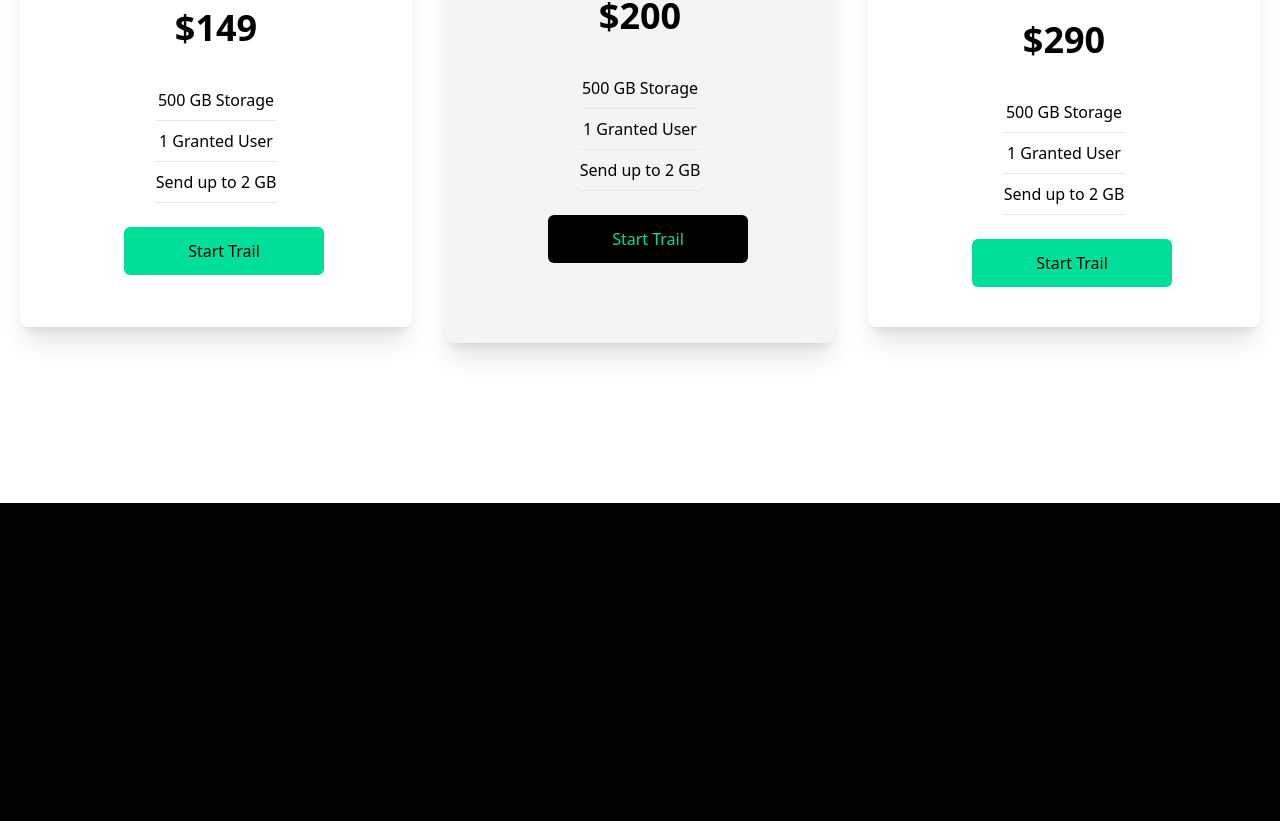
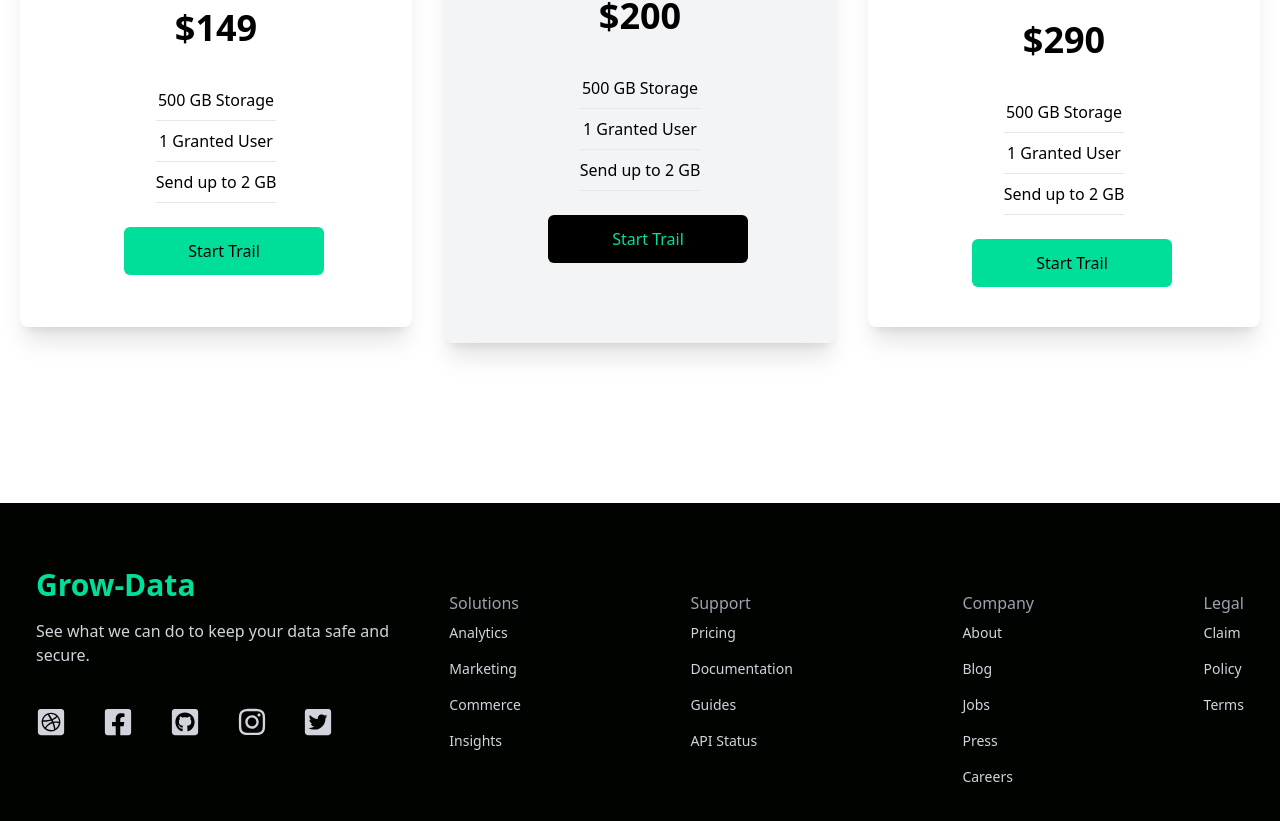
Before and after one commit to Mo-Aziz/grow-data-react-taiwind, a React (Create React App) app: page / in a window 1280 px wide. Shown: the part 1971-2792 px from the top of the page. Before the commit the page ends 2474 px from the top, so only its background shows below. Built offline with nearby package versions, Linux system fonts and the light colour scheme.

Commit message:
styled and finished the footer

```diff
--- a/src/App.js
+++ b/src/App.js
@@ -1,6 +1,7 @@
  import React from 'react'
 import Analytics from './components/Analytics';
 import Cards from './components/Cards';
+import Footer from './components/Footer';
 import Hero from './components/Hero';
 import Navbar from './components/Navbar';
 import Newsletter from './components/Newsletter';
@@ -13,6 +14,7 @@
        <Analytics/>
        <Newsletter/>
        <Cards/>
+       <Footer/>
     </div>
   );
 }
--- /dev/null
+++ b/src/components/Footer.js
@@ -0,0 +1,68 @@
+import React from "react";
+import {
+  FaDribbbleSquare,
+  FaFacebookSquare,
+  FaGithubSquare,
+  FaInstagram,
+  FaTwitterSquare,
+} from "react-icons/fa";
+const Footer = () => {
+  return (
+    <div className="max-w-[1240px] py-16 px-4 mx-auto grid lg:grid-cols-3 gap-8 text-gray-300">
+      <div>
+        <h1 className="w-full text-3xl font-bold text-[#00df9a] ">Grow-Data</h1>
+        <p className="py-4">
+          See what we can do to keep your data safe and secure.
+        </p>
+        <div className="flex justify-between md:w-[78%] my-6">
+          <FaDribbbleSquare size={30} />
+          <FaFacebookSquare size={30} />
+          <FaGithubSquare size={30} />
+          <FaInstagram size={30} />
+          <FaTwitterSquare size={30} />
+        </div>
+      </div>
+      <div className="lg:col-span-2 flex justify-between mt-6">
+        <div>
+            <h6 className="font-medium text-gray-400">Solutions</h6>
+            <ul>
+                <li className="py-2 text-sm">Analytics</li>
+                <li className="py-2 text-sm">Marketing</li>
+                <li className="py-2 text-sm">Commerce</li>
+                <li className="py-2 text-sm">Insights</li>
+            </ul>
+        </div>
+        <div>
+            <h6 className="font-medium text-gray-400">Support</h6>
+            <ul>
+                <li className="py-2 text-sm">Pricing</li>
+                <li className="py-2 text-sm">Documentation</li>
+                <li className="py-2 text-sm">Guides</li>
+                <li className="py-2 text-sm">API Status</li>
+            </ul>
+        </div>
+        <div>
+            <h6 className="font-medium text-gray-400">Company</h6>
+            <ul>
+                <li className="py-2 text-sm">About</li>
+                <li className="py-2 text-sm">Blog</li>
+                <li className="py-2 text-sm">Jobs</li>
+                <li className="py-2 text-sm">Press</li>
+                <li className="py-2 text-sm">Careers</li>
+            </ul>
+        </div>
+        <div>
+            <h6 className="font-medium text-gray-400">Legal</h6>
+            <ul>
+                <li className="py-2 text-sm">Claim</li>
+                <li className="py-2 text-sm">Policy</li>
+                <li className="py-2 text-sm">Terms</li>
+            </ul>
+        </div>
+
+      </div>
+    </div>
+  );
+};
+
+export default Footer;
--- a/src/components/Navbar.js
+++ b/src/components/Navbar.js
@@ -34,10 +34,10 @@
       </ul>
       {/* toogle icon */}
       <div className="block md:hidden" onClick={handleNav}>
-        {!nav ? <AiOutlineClose size={20} /> : <AiOutlineMenu size={20} />}
+        {nav ? <AiOutlineClose size={20} /> : <AiOutlineMenu size={20} />}
       </div>
       {/* mobile menu */}
-      <div className={!nav? " md:hidden fixed pt-4 left-0 top-0 w-[60%] h-full border-r border-r-gray-900 bg-[#000300] ease-in-out duration-500" : "fixed left-[-100%]"}>
+      <div className={nav? " md:hidden fixed pt-4 left-0 top-0 w-[60%] h-full border-r border-r-gray-900 bg-[#000300] ease-in-out duration-500" : "fixed left-[-100%]"}>
         <h1
           className={styles.logo}
         >
```
